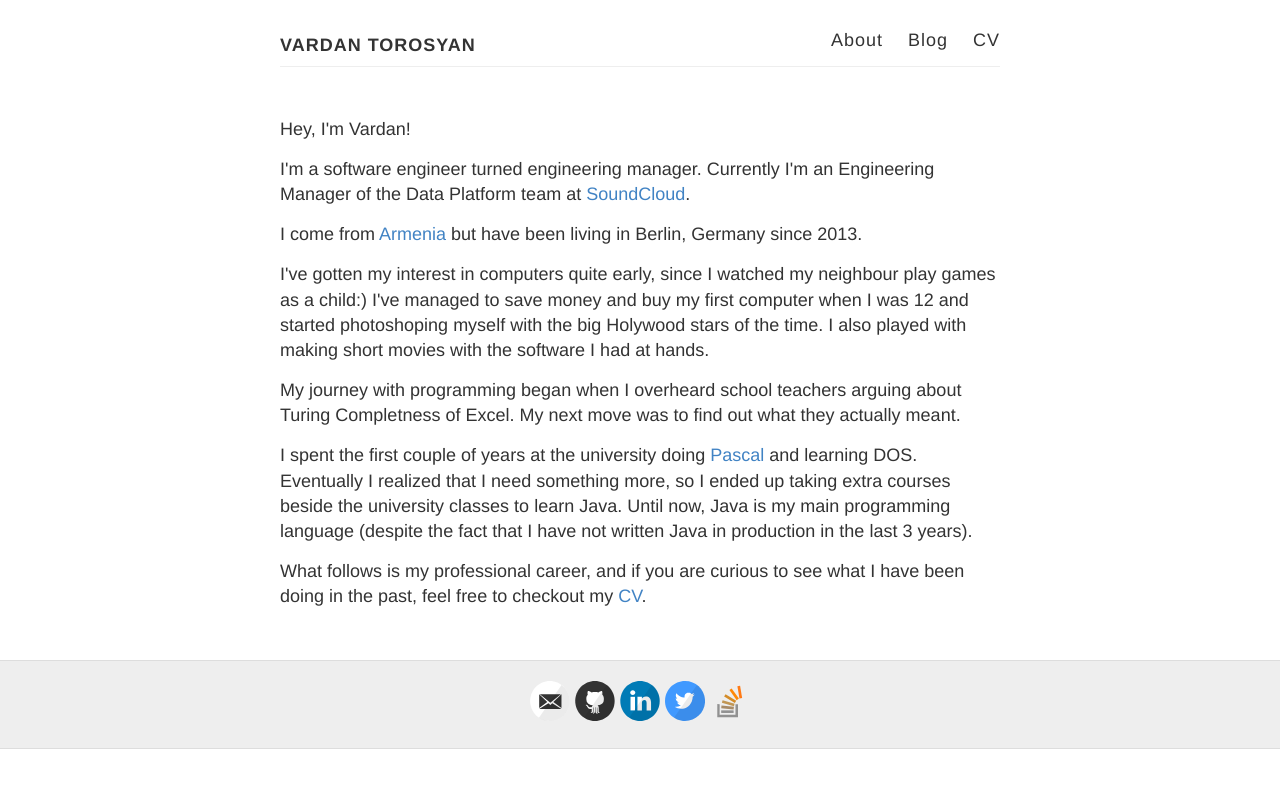
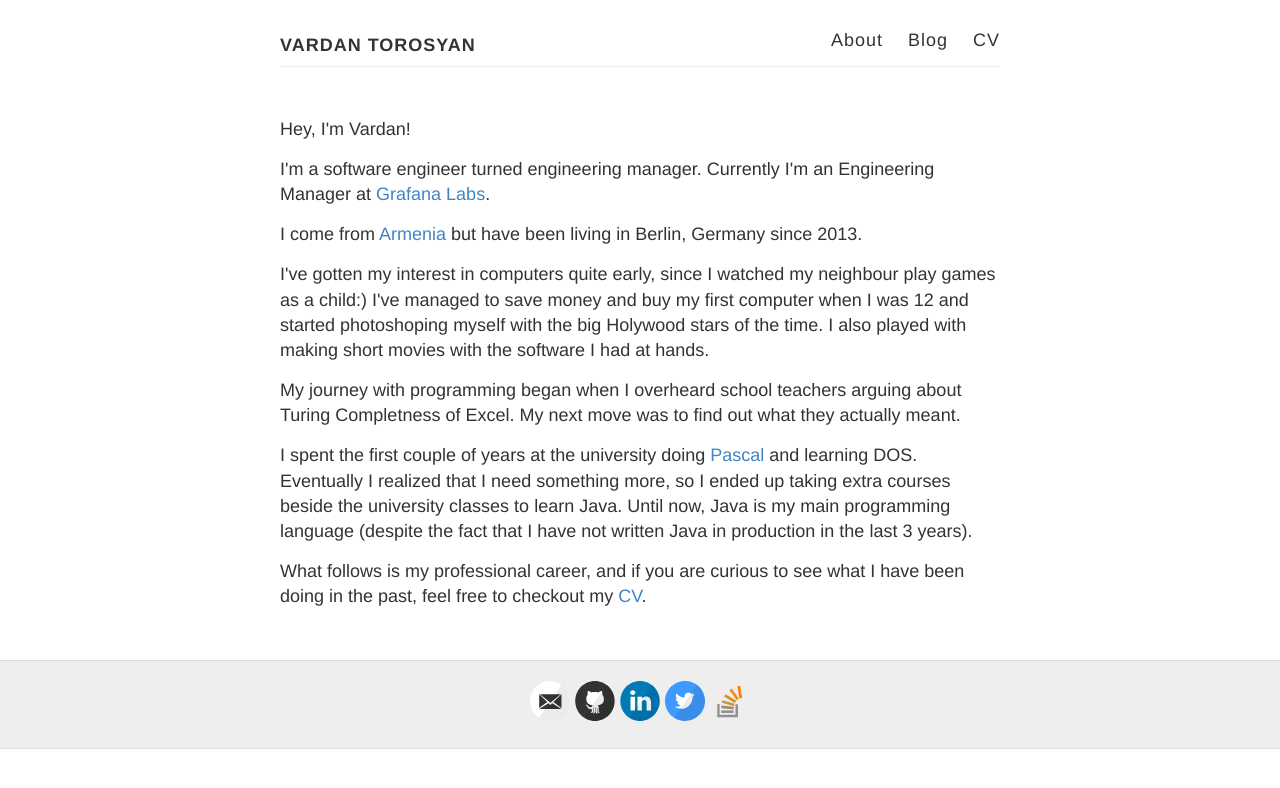
Before and after one commit to vtorosyan/vtorosyan.github.io, a Jekyll site: the page built from about.html, in a window 1280 px wide. Shown: the top 788 px of the page. Built offline with Jekyll 4.4.1, drawn with Linux system fonts in a browser that asks for light colours.

Commit message:
Updating about me

```diff
--- a/about.html
+++ b/about.html
@@ -5,7 +5,7 @@ permalink: /about
 
 <p>Hey, I'm Vardan!</p>
 
-<p>I'm a software engineer turned engineering manager. Currently I'm an Engineering Manager of the Data Platform team at <a href="https://soundcloud.com" target="_blank">SoundCloud</a>.</p>
+<p>I'm a software engineer turned engineering manager. Currently I'm an Engineering Manager at <a href="https://grafana.com" target="_blank">Grafana Labs</a>.</p>
 
 <p>I come from <a href="https://en.wikipedia.org/wiki/Armenia" target="_blank">Armenia</a> but have been living in Berlin, Germany since 2013.
 
```
